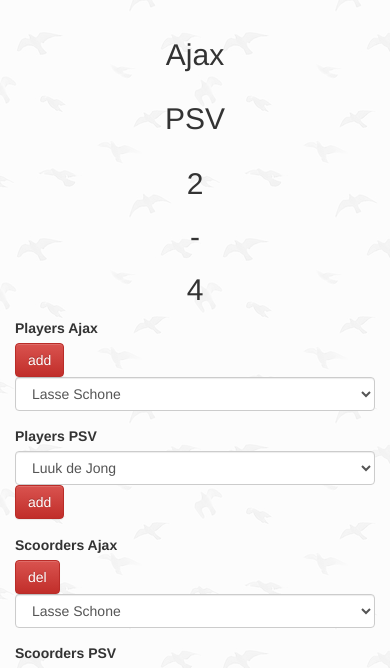
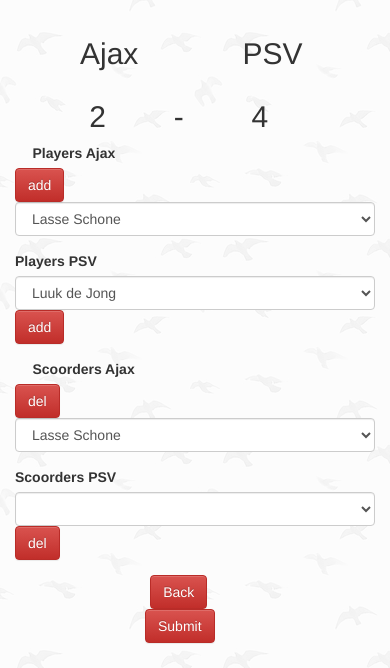
Before and after one commit to DionRo/fifaPhp, a PHP site: page /public/adjust_game.php?adjust=1 in a window 390 px wide. Shown: the part 55-723 px from the top of the page. Run offline with PHP 8.4, Linux system fonts and the light colour scheme; a user stored in the database is signed in; data comes from the database, SQL or seed files in the repository; lists and menus that the app fills with data are empty.

Commit message:
Responsive fix all

```diff
--- a/public/adjust_game.php
+++ b/public/adjust_game.php
@@ -38,17 +38,17 @@ $team_id_a = intval($match['team_id_a']);
 $team_id_b = intval($match['team_id_b']);
     echo "
         <div class='row text-center'>
-            <div class='col col-lg-2 col-md-2'></div>
-            <div class='col col-lg-3 col-md-3 col-sm-3'>
+            <div class='col col-lg-2 col-md-2 col-sm-2 col-xs-2'></div>
+            <div class='col col-lg-3 col-md-3 col-sm-2 col-xs-2'>
                 <h2>$name_team_a</h2>
             </div>
-            <div class='col col-lg-2 col-md-1'>
+            <div class='col col-lg-2 col-md-1 col-sm-3 col-xs-3'>
 
             </div>
-            <div class='col col-lg-3 col-md-3 col-sm-3'>
+            <div class='col col-lg-3 col-md-3 col-sm-2 col-xs-2'>
                 <h2>$name_team_b</h2>
             </div>
-            <div class='col col-lg-2  col-md-2'></div>
+            <div class='col col-lg-2  col-md-2 col-sm-2 col-xs-2'></div>
         </div>
         ";
 };
@@ -60,17 +60,17 @@ foreach($matches as $match)
     $score_team_b = $match['score_team_b'];
     echo "
         <div class='row text-center'>
-            <div class='col col-lg-3 col-md-3'></div>
-            <div class='col col-lg-2 col-md-2'>
+            <div class='col col-lg-3 col-md-3 col-sm-2 col-xs-2'></div>
+            <div class='col col-lg-2 col-md-2 col-sm-2 col-xs-2'>
                 <h2>$score_team_a</h2>
             </div>
-            <div class='col col-lg-2 col-md-1'>
+            <div class='col col-lg-2 col-md-1 col-sm-3 col-xs-3'>
                <h2>-</h2>
             </div>
-            <div class='col col-lg-2 col-md-2'>
+            <div class='col col-lg-2 col-md-2 col-sm-2 col-xs-2'>
                 <h2>$score_team_b</h2>
             </div>
-            <div class='col col-lg-3 col-md-3'></div>
+            <div class='col col-lg-3 col-md-3 col-sm-2 col-xs-2'></div>
         </div>
         ";
 };
@@ -82,8 +82,8 @@ $players->execute();
 $players = $players->fetchAll(PDO::FETCH_ASSOC);
 ?>
 <div class="row">
-    <div class="col col-lg-3 col-md-2"></div>
-    <div class="form-group col col-lg-4 col-md-4">
+    <div class="col col-lg-3 col-md-2 col-sm-1 col-xs-1"></div>
+    <div class="form-group col col-lg-4 col-md-4 col-sm-6">
         <label for="player">Players <?php echo $name_team_a ?></label>
         <form  action="../app/adjust_game_manager.php" method="POST" class="form-inline">
             <?php echo "<input type=\"hidden\" name=\"match_id\" value=\"$id\">"; ?>
@@ -110,7 +110,7 @@ $players = $players->fetchAll(PDO::FETCH_ASSOC);
     $players->execute();
     $players = $players->fetchAll(PDO::FETCH_ASSOC);
     ?>
-    <div class="form-group col col-lg-3 col-md-5">
+    <div class="form-group col col-lg-3 col-md-5 col-sm-5">
         <label for="player">Players <?php echo $name_team_b ?></label>
         <form  action="../app/adjust_game_manager.php" method="POST" class="form-inline">
             <select  class="form-control" name="player">
@@ -130,15 +130,17 @@ $players = $players->fetchAll(PDO::FETCH_ASSOC);
             <input value="add" type="submit" name="add" class="btn btn-danger">
         </form>
     </div>
+</div>
+<div class="row">
 
     <! Scoorders forms -->
-    <div class="col col-lg-3 col-md-2"></div>
+    <div class="col col-lg-3 col-md-2 col-sm-1 col-xs-1"></div>
     <?php
     $players = $db_conn->prepare("SELECT * FROM tbl_players WHERE team_id = $team_id_a");
     $players->execute();
     $players = $players->fetchAll(PDO::FETCH_ASSOC);
     ?>
-    <div class="form-group col col-lg-4 col-md-4">
+    <div class="form-group col col-lg-4 col-md-4 col-sm-6">
         <label for="">Scoorders <?php echo $name_team_a; ?></label>
         <form action="../app/adjust_game_manager.php" method="POST" class="form-inline" >
             <?php echo "<input type=\"hidden\" name=\"match_id\" value=\"$id\">"; ?>
@@ -162,7 +164,7 @@ $players = $players->fetchAll(PDO::FETCH_ASSOC);
     $players->execute();
     $players = $players->fetchAll(PDO::FETCH_ASSOC);
     ?>
-    <div class="form-group col col-lg-5 col-md-3">
+    <div class="form-group col col-lg-5 col-md-3 col-sm-5">
         <label for="">Scoorders <?php echo $name_team_b; ?></label>
         <form action="../app/adjust_game_manager.php" method="POST" class="form-inline">
             <select class="form-control" name="player">
@@ -176,17 +178,16 @@ $players = $players->fetchAll(PDO::FETCH_ASSOC);
                     }
                 ?>
             </select>
-            <?php echo "<input type=\"hidden\" name=\"match_id\" value=\"$id\">"; ?>
-            <input type="hidden" name="team" value="b">
-            <input value="del" type="submit" name="remove" class="btn btn-danger">
-        </form>
+                <?php echo "<input type=\"hidden\" name=\"match_id\" value=\"$id\">"; ?>
+                <input type="hidden" name="team" value="b">
+                <input value="del" type="submit" name="remove" class="btn btn-danger">
+            </form>
+        </div>
     </div>
-</div>
-
 <!-- Knoppen  -->
     <div class="row">
-        <div class="col col-lg-5 col-md-4"></div>
-            <div class="submit-button col col-lg-2 col-md-3">
+        <div class="col col-lg-5 col-md-4 col-sm-4 col-xs-4"></div>
+            <div class="submit-button col col-lg-2 col-md-3 col-sm-3 col-xs-3">
                 <form action="../app/button_manager.php" METHOD="POST" class="text-center">
                     <?php echo "<input type=\"hidden\" name=\"match_id\" value=\"$id\">"; ?>
                     <input value="Back" type="submit" name="back" class="btn btn-danger">
--- a/public/header.php
+++ b/public/header.php
@@ -49,8 +49,6 @@
 
 </head>
 <body>
-
-
     <div class="container">
         <nav class="navbar navbar-inverse">
             <div class="container-fluid">
```
Also changed, not shown: css/main.css (line endings or trailing spaces).
